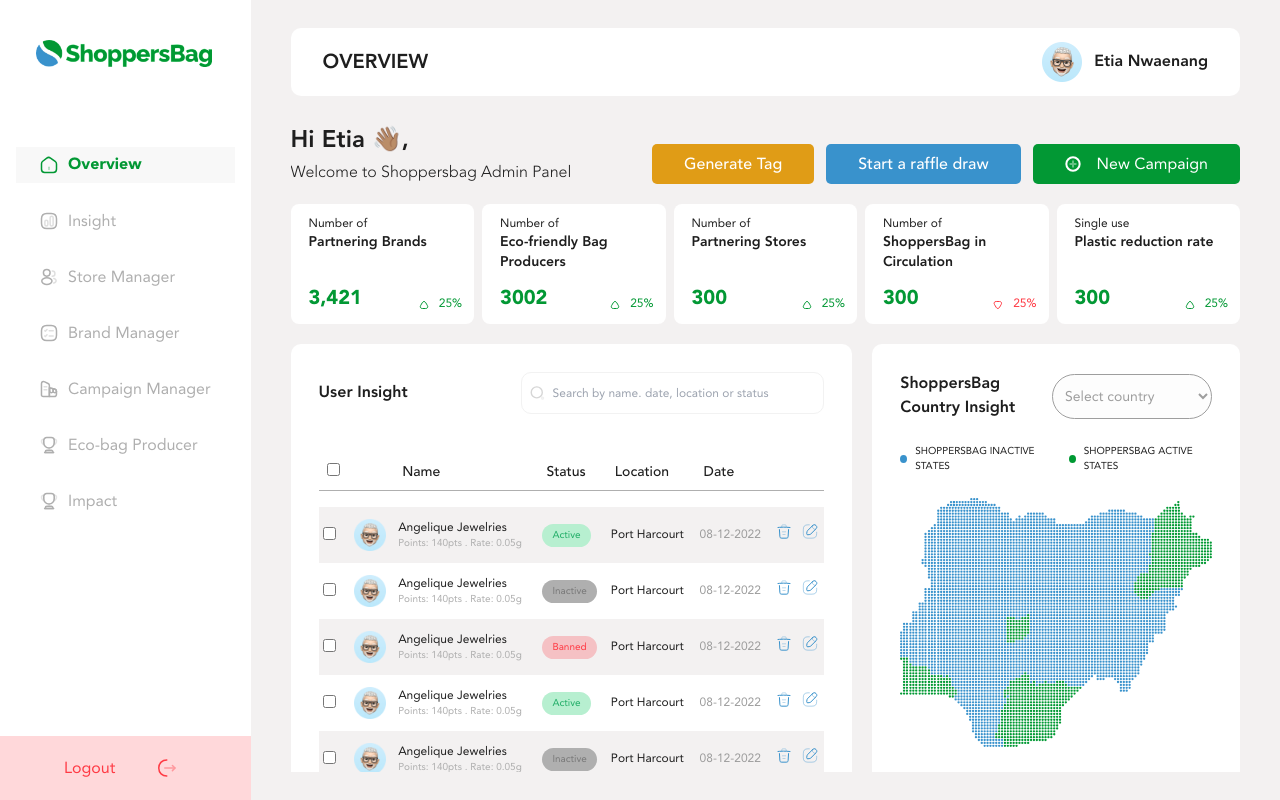
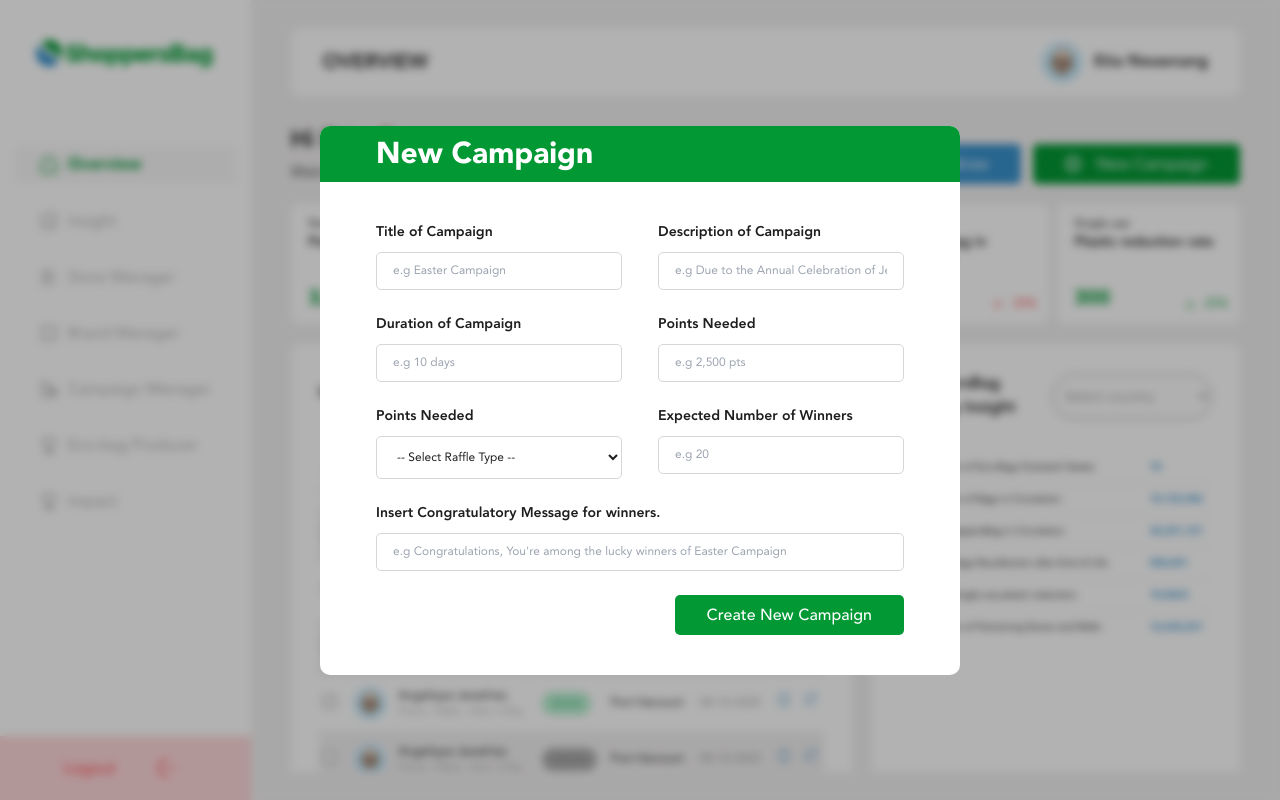
Before and after one commit to Issiedoesit/shoppersco-dashboard, a React (Vite) app: page / in a window 1280 px wide. Both pictures are taken after a click on the button "New Campaign". Built offline with nearby package versions, Linux system fonts and the light colour scheme.

Commit message:
new modals and remove map from overview page

```diff
--- a/src/components/Buttons/ButtonIcon.jsx
+++ b/src/components/Buttons/ButtonIcon.jsx
@@ -1,11 +1,11 @@
 import React, { useState } from 'react'
 
-const ButtonIcon = ({text, icon, bgColor, paddingX, font, fontSize, border, borderColor, textColor, flexDirection}) => {
+const ButtonIcon = ({text, handleClick, icon, bgColor, paddingX, font, fontSize, border, borderColor, textColor, flexDirection}) => {
 
     const [first, setFirst] = useState('')
 
   return (
-    <button type='button' className={`py-2 w-fit ${paddingX} ${bgColor} rounded-five ${textColor} ${font} ${border} ${borderColor} hover:shadow-md transition-shadow duration-500 ease-in-out flex ${flexDirection} items-center gap-4 ${fontSize}`}>
+    <button type='button' onClick={handleClick} className={`py-2 w-fit ${paddingX} ${bgColor} rounded-five ${textColor} ${font} ${border} ${borderColor} hover:shadow-md transition-shadow duration-500 ease-in-out flex ${flexDirection} items-center gap-4 ${fontSize}`}>
         {
           icon || <svg width="16" height="16" viewBox="0 0 16 16" fill="none" xmlns="http://www.w3.org/2000/svg">
               <path d="M8 14.6666C11.6667 14.6666 14.6667 11.6666 14.6667 7.99992C14.6667 4.33325 11.6667 1.33325 8 1.33325C4.33333 1.33325 1.33333 4.33325 1.33333 7.99992C1.33333 11.6666 4.33333 14.6666 8 14.6666Z" stroke="white" stroke-width="2" stroke-linecap="round" stroke-linejoin="round"/>
--- a/src/components/Buttons/ButtonNoIcon.jsx
+++ b/src/components/Buttons/ButtonNoIcon.jsx
@@ -1,11 +1,11 @@
 import React, { useState } from 'react'
 
-const ButtonNoIcon = ({text, bgColor, paddingX, font, border, borderColor, textColor, fontSize}) => {
+const ButtonNoIcon = ({text, handleClick, bgColor, paddingX, font, border, borderColor, textColor, fontSize}) => {
 
     const [first, setFirst] = useState('')
 
   return (
-    <button type='button' className={`py-2 ${paddingX} ${border} ${borderColor} ${bgColor} hover:shadow-md transition-shadow duration-500 ease-in-out rounded-five ${textColor} ${font} ${fontSize}`}>{text}</button>
+    <button onClick={handleClick} type='button' className={`py-2 ${paddingX} ${border} ${borderColor} ${bgColor} hover:shadow-md transition-shadow duration-500 ease-in-out rounded-five ${textColor} ${font} ${fontSize}`}>{text}</button>
   )
 }
 
--- a/src/components/Overview/CountryInsight.jsx
+++ b/src/components/Overview/CountryInsight.jsx
@@ -19,16 +19,16 @@ const CountryInsight = () => {
           </label>
         </div>
 
-        <div className='text-xxs uppercase flex xs:flex-col flex-row items-center py-6 gap-4'>
+        {/* <div className='text-xxs uppercase flex xs:flex-col flex-row items-center py-6 gap-4'>
           <div className='flex flex-row items-center gap-2'><div className='w-2 h-2 bg-brandBlue1x rounded-fiftyPercent'></div> Shoppersbag Inactive States  </div>
           <div className='flex flex-row items-center gap-2'><div className='w-2 h-2 bg-brandGreen1x rounded-fiftyPercent'></div> Shoppersbag Active States </div>
-        </div>
+        </div> */}
 
         <section className='sm:flex gap-5 lg:block'>
 
-          <div>
+          {/* <div>
             <img src={map} alt="map" className='w-full'/>
-          </div>
+          </div> */}
           <div className='text-xxs pt-8'>
               {CountryInsightData.map((data, index)=>{
                 return <div key={`countryInsight${index}`} id={`countryInsight${index}`} className='border-b-0.5 border-b-brandGray28x last:border-b-0 py-2 flex xs:gap-2 justify-between items-end gap-5'>
--- a/src/components/Overview/HeroBtns.jsx
+++ b/src/components/Overview/HeroBtns.jsx
@@ -2,12 +2,12 @@ import React from 'react'
 import ButtonIcon from '..//Buttons/ButtonIcon'
 import ButtonNoIcon from '../Buttons/ButtonNoIcon'
 
-const HeroBtns = () => {
+const HeroBtns = ({btn1Action, btn2Action, btn3Action}) => {
   return (
     <>
-        <ButtonNoIcon text={'Generate Tag'} textColor={'text-white'} paddingX={'px-2 sm:px-5 lg:px-8'} bgColor={'bg-brandOrange1x'} font={'font-avenirMedium'} fontSize={'text-sm md:text-base'}/>
-        <ButtonNoIcon text={'Start a raffle draw'} textColor={'text-white'} paddingX={'px-2 sm:px-5 lg:px-8'} bgColor={'bg-brandBlue1x'} font={'font-avenirMedium'} fontSize={'text-sm md:text-base'}/>
-        <ButtonIcon text={'New Campaign'} textColor={'text-white'} paddingX={'px-2 sm:px-5 lg:px-8'} bgColor={'bg-brandGreen4x'} flexDirection={'flex-row'} fontSize={'text-sm md:text-base'} />
+        <ButtonNoIcon handleClick={btn1Action} text={'Generate Tag'} textColor={'text-white'} paddingX={'px-2 sm:px-5 lg:px-8'} bgColor={'bg-brandOrange1x'} font={'font-avenirMedium'} fontSize={'text-sm md:text-base'}/>
+        <ButtonNoIcon handleClick={btn2Action} text={'Start a raffle draw'} textColor={'text-white'} paddingX={'px-2 sm:px-5 lg:px-8'} bgColor={'bg-brandBlue1x'} font={'font-avenirMedium'} fontSize={'text-sm md:text-base'}/>
+        <ButtonIcon handleClick={btn3Action}  text={'New Campaign'} textColor={'text-white'} paddingX={'px-2 sm:px-5 lg:px-8'} bgColor={'bg-brandGreen4x'} flexDirection={'flex-row'} fontSize={'text-sm md:text-base'} />
     </>
   )
 }
--- a/src/components/Overview/Overview.jsx
+++ b/src/components/Overview/Overview.jsx
@@ -1,4 +1,4 @@
-import React from 'react'
+import React, { useState } from 'react'
 import useMobileNav from '../../customHooks/Stores/useMobileNav'
 import CardMetricsData from '../../data/Overview/CardMetricsData'
 import NumbersCards from '../Cards/NumbersCards'
@@ -9,6 +9,7 @@ import {useDocTitle} from "./../../customHooks/DocumentTitle"
 import CountryInsight from './CountryInsight'
 import UserInsight from './userInsight/UserInsight'
 import HeroBtns from './HeroBtns'
+import NewCampaignModal from '../PopUps/NewCampaign/NewCampaignModal'
 
 
 
@@ -17,10 +18,19 @@ import HeroBtns from './HeroBtns'
 const Overview = () => {
   useDocTitle('ShoppersBag | Overview')
   const mobileNavState = useMobileNav(state => state.showMobileNav)
+  const [openModal, setOpenModal] = useState(false)
+
+  const handleModalOpen = () => {
+    setOpenModal(true)
+  }
+  const handleModalClose = () => {
+    setOpenModal(false)
+  }
+
 
   return (
     <TemplatePage headerTitle={'Overview'}>
-        <Greeting useBtns={true} headBtns={<HeroBtns />} />
+        <Greeting useBtns={true} headBtns={<HeroBtns btn3Action={handleModalOpen} />} />
 
       <div className='hidden lg:grid xs:grid-cols-1 grid-cols-2 md:grid-cols-3 lg:grid-cols-5 pb-5 gap-2 2xl:gap-5 auto-cols-fr auto-rows-fr'>
 
@@ -40,6 +50,9 @@ const Overview = () => {
           <UserInsight />
           <CountryInsight />
       </section>
+
+      <NewCampaignModal isModalOpen={openModal} closeModal={handleModalClose} />
+
     </TemplatePage>
 
   )
--- /dev/null
+++ b/src/components/PopUps/NewCampaign/NewCampaignModal.jsx
@@ -0,0 +1,13 @@
+import React from 'react'
+import PopUpWrap from '../Wraps/PopUpWrap'
+import NewCampaignModalInner from './NewCampaignModalInner'
+
+const NewCampaignModal = ({isModalOpen, closeModal}) => {
+  return (
+    <PopUpWrap id={'newCampaignModal'} modalStoreState={isModalOpen} handleModal={closeModal}>
+        <NewCampaignModalInner />
+    </PopUpWrap>
+  )
+}
+
+export default NewCampaignModal
--- /dev/null
+++ b/src/components/PopUps/NewCampaign/NewCampaignModalInner.jsx
@@ -0,0 +1,59 @@
+import React from 'react'
+import ButtonNoIcon from '../../Buttons/ButtonNoIcon'
+
+const NewCampaignModalInner = () => {
+
+    const arrayOfNums = Array.from({length:7}, (_, i) => i)
+
+
+
+  return (
+    <div className='bg-white m-auto rounded-ten z-50 w-ninetyFivePercent sm:w-sixtyFivePercent md:w-sixtyPercent lg:w-fiftyPercent h-fit'>
+        <div className='bg-brandGreen4x rounded-t-ten py-2.5 px-5 sm:px-10 md:px-14 w-full'>
+            <h2 className='text-white font-avenirBlack text-2xl md:text-3xl'>New Campaign</h2>
+        </div>
+
+        <form className='px-5 sm:px-10 md:px-14 py-10 space-y-6'>
+            <div className='grid grid-cols-1 mds:grid-cols-2 sm:grid-cols-2 gap-x-9 gap-y-6'>
+                <fieldset className='gap-2.5 flex flex-col col-span-1 last:mds:col-span-2 last:sm:col-span-2'>
+                    <label htmlFor="title" className='text-sm font-avenirHeavy'>Title of Campaign</label>
+                    <input type="text" id='title' name='title' placeholder='e.g Easter Campaign' className='px-4 py-2.5 text-xs rounded-five border-0.5 border-brandGray32x' />
+                </fieldset>
+                <fieldset className='gap-2.5 flex flex-col col-span-1 last:mds:col-span-2 last:sm:col-span-2'>
+                    <label htmlFor="description" className='text-sm font-avenirHeavy'>Description of Campaign</label>
+                    <input type="text" id='description' name='description' placeholder='e.g Due to the Annual Celebration of Jesus Christ' className='px-4 py-2.5 text-xs rounded-five border-0.5 border-brandGray32x' />
+                </fieldset>
+                <fieldset className='gap-2.5 flex flex-col col-span-1 last:mds:col-span-2 last:sm:col-span-2'>
+                    <label htmlFor="duration" className='text-sm font-avenirHeavy'>Duration of Campaign</label>
+                    <input type="text" id='duration' name='duration' placeholder='e.g 10 days' className='px-4 py-2.5 text-xs rounded-five border-0.5 border-brandGray32x' />
+                </fieldset>
+                <fieldset className='gap-2.5 flex flex-col col-span-1 last:mds:col-span-2 last:sm:col-span-2'>
+                    <label htmlFor="points" className='text-sm font-avenirHeavy'>Points Needed</label>
+                    <input type="text" id='points' name='points' placeholder='e.g 2,500 pts' className='px-4 py-2.5 text-xs rounded-five border-0.5 border-brandGray32x' />
+                </fieldset>
+                <fieldset className='gap-2.5 flex flex-col col-span-1 last:mds:col-span-2 last:sm:col-span-2'>
+                    <label htmlFor="type" className='text-sm font-avenirHeavy'>Points Needed</label>
+                    <select name="type" id="type" className='px-4 py-2.5 h-38px bg-white text-xs rounded-five border-0.5 border-brandGray32x'>
+                        <option value="NIL">-- Select Raffle Type --</option>
+                    </select>
+                </fieldset>
+                <fieldset className='gap-2.5 flex flex-col col-span-1 last:mds:col-span-2 last:sm:col-span-2'>
+                    <label htmlFor="noOfWinners" className='text-sm font-avenirHeavy'>Expected Number of Winners</label>
+                    <input type="text" id='noOfWinners' name='noOfWinners' placeholder='e.g 20' className='px-4 py-2.5 text-xs rounded-five border-0.5 border-brandGray32x' />
+                </fieldset>
+                <fieldset className='gap-2.5 flex flex-col col-span-1 last:mds:col-span-2 last:sm:col-span-2'>
+                    <label htmlFor="congratulationsText" className='text-sm font-avenirHeavy'>Insert Congratulatory Message for winners.</label>
+                    <input type="text" id='congratulationsText' name='congratulationsText' placeholder="e.g Congratulations, You're among the lucky winners of Easter Campaign" className='px-4 py-2.5 text-xs rounded-five border-0.5 border-brandGray32x' />
+                </fieldset>
+            </div>
+
+            <div className='flex justify-end'>
+                <ButtonNoIcon type={'submit'} text={'Create New Campaign'} textColor={'text-white'} paddingX={'px-2 sm:px-5 lg:px-8'} bgColor={'bg-brandGreen4x'} font={'font-avenirMedium'} fontSize={'text-sm md:text-base'}/>
+            </div>
+
+        </form>
+    </div>
+  )
+}
+
+export default NewCampaignModalInner
--- /dev/null
+++ b/src/components/PopUps/Wraps/PopUpWrap.jsx
@@ -0,0 +1,27 @@
+import React, { useEffect } from 'react'
+
+const PopUpWrap = ({id, children, modalStoreState, handleModal}) => {
+
+    useEffect(() => {
+      const body = document.querySelector('body');
+      const scrollPosition = window.pageYOffset;
+      if (modalStoreState) {
+        body.style.overflow = 'hidden';
+        body.style.height = '100vh';
+      } else {
+        body.style.overflow = '';
+        body.style.height = '';
+      }
+      window.scrollTo(0, scrollPosition);
+    }, [modalStoreState]);
+
+
+  return (
+    <div id={id} className={`z-50 ${modalStoreState ? 'flex' : 'hidden'} modal flex-col fixed top-0 col-span-12 left-0 w-full h-screen backdrop-blur-sm bg-black/30 py-20 overflow-y-auto items-center z-50`}>
+        <div onClick={handleModal} className='overlay cursor-pointer pop-up-closer w-full h-full z-20 fixed top-0 left-0 '></div>
+        {children}
+    </div>
+  )
+}
+
+export default PopUpWrap
```
